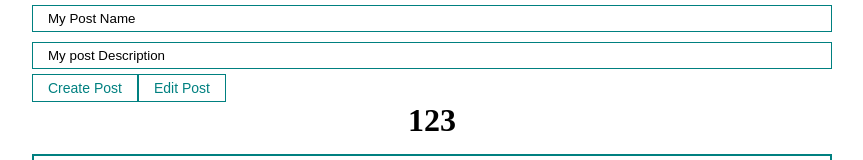
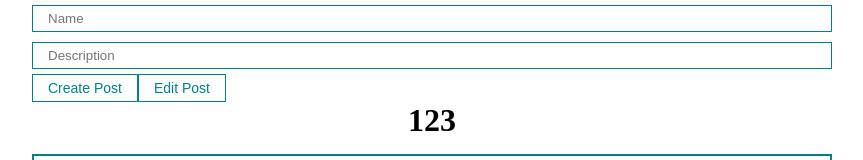
Before and after one commit to GTeasera/React-app, a React (Create React App) app: page / in a window 1280 px wide. Shown: the top 160 px of the page, without its empty margins (208-1071 px from the left). Built offline with nearby package versions, Linux system fonts and the light colour scheme.

Commit message:
18/04/2022 3.0

```diff
--- a/src/App.js
+++ b/src/App.js
@@ -15,23 +15,26 @@ function App() {
         {id: 3, title: 'C++', body: 'Description C++'}
     ])
 
-    const [title, setTitle] = useState('My Post Name')
-    const [body, setBody] = useState('My post Description')
+    const [post, setPost] = useState({title: '', body: ''})
+    {/*const [title, setTitle] = useState('My Post Name')
+    const [body, setBody] = useState('My post Description')*/}
 
     /* Way with hook "useRef" */
     const bodyInputRef = useRef();
     /* Way with controlable component */
     const addNewPost = (element) => {
         element.preventDefault()
-        const newPost = {
+        {/* const newPost = {
             id: Date.now(),
             title,
             body
         }
         setPosts([...posts,newPost])
         console.log(newPost)
-        setTitle('')
-        setBody('')
+        // setTitle('')
+        // setBody('')*/}
+        setPosts([...posts,{...post, id:Date.now()}])
+        setPost({title: '', body: ''})
     }
 
   return (
@@ -39,10 +42,11 @@ function App() {
         <form>
             <MyInput
                 /* Controlable compontent */
-                value={title}
+                value={post.title}
 
                 /* Двухстороннее связывание */
-                onChange={element => setTitle(element.target.value)}
+                // onChange={element => setTitle(element.target.value)}
+                onChange={element => setPost({...post, title: element.target.value})}
 
                 type="text"
                 placeholder="Name"
@@ -50,10 +54,11 @@ function App() {
 
             <MyInput
                 /* Controlable compontent */
-                value={body}
+                value={post.body}
 
                 /* Двухстороннее связывание */
-                onChange={element => setBody(element.target.value)}
+                //onChange={element => setBody(element.target.value)}
+                onChange={element => setPost({...post, body: element.target.value})}
 
                 type="text"
                 placeholder="Description"
```
